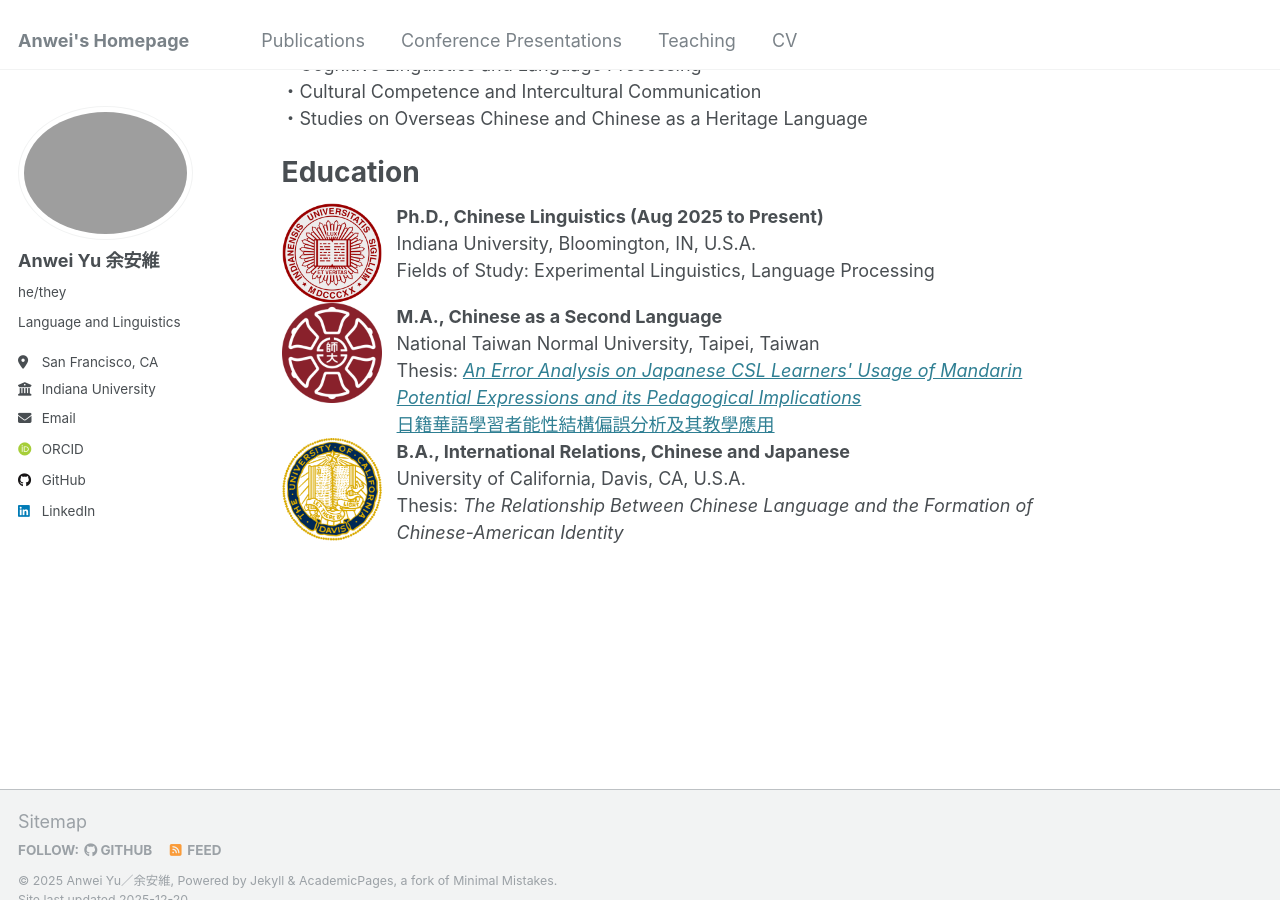
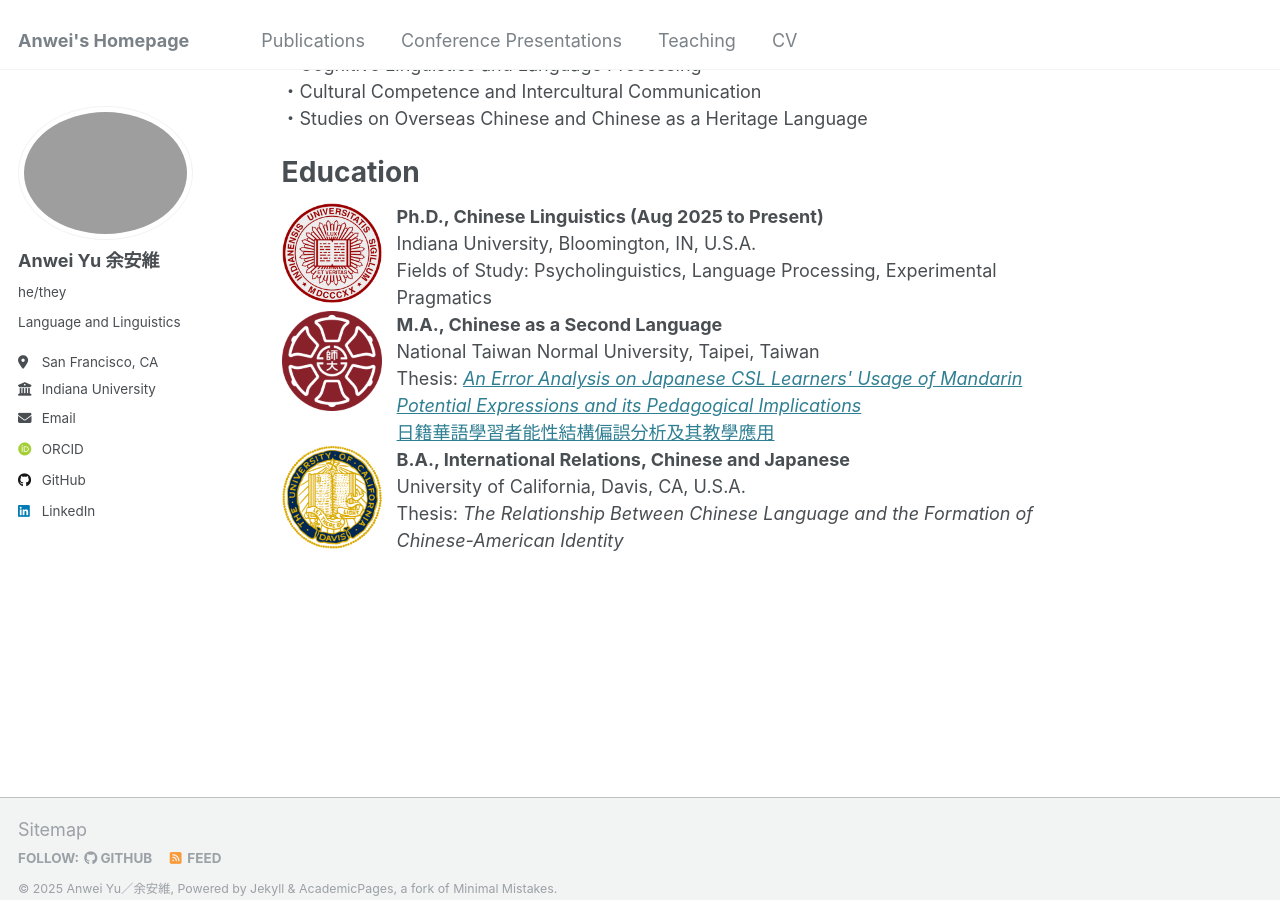
Before and after one commit to anweiyu/anweiyu.github.io, a Jekyll site: the page built from _pages/about.md, in a window 1280 px wide and 900 px high, scrolled down 621 px. Built offline with Jekyll 4.4.1, drawn with Linux system fonts in a browser that asks for light colours; some web fonts are replaced.

Commit message:
Update about.md

```diff
--- a/_pages/about.md
+++ b/_pages/about.md
@@ -28,7 +28,7 @@ Education
   <img src="{{site.baseurl}}/images/IU.png" alt="IU Logo" width= "100" style="margin-right: 15px;">
   <p style="margin: 0;"><strong>Ph.D., Chinese Linguistics (Aug 2025 to Present) </strong><br>
     Indiana University, Bloomington, IN, U.S.A.<br>
-    Fields of Study: Experimental Linguistics, Language Processing<br>
+    Fields of Study: Psycholinguistics, Language Processing, Experimental Pragmatics<br>
     </p></div>
 
 <div style="display: flex; align-items:flex-start;text-align: left;">
```
